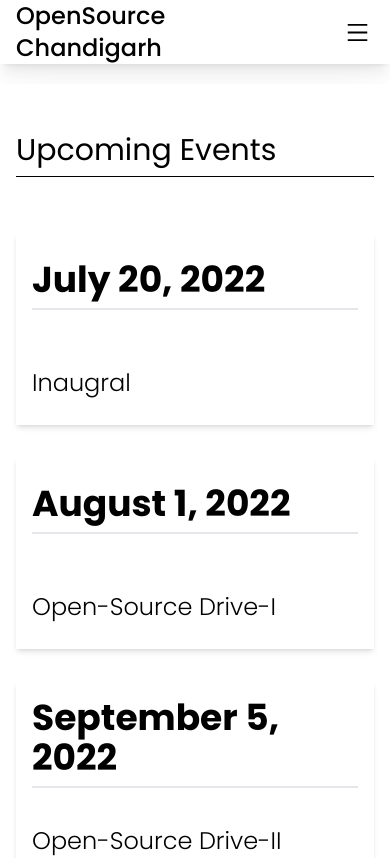
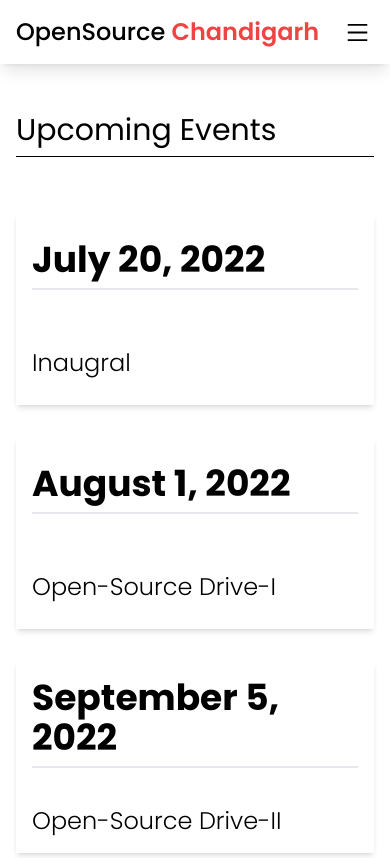
Before and after one commit to aakashj001/open-source-chandigarh, a React (Create React App) app: page /events in a window 390 px wide. Shown: the top 858 px of the page. Built offline with nearby package versions, Linux system fonts and the light colour scheme.

Commit message:
Basic Layout bug fixes || responsive layout done

```diff
--- a/src/components/Events.js
+++ b/src/components/Events.js
@@ -3,7 +3,7 @@
 
 function Events() {
   return (
-    <div className="container m-auto flex flex-col justify-center shadow-2xl my-5 px-4 md:px-24 py-12">
+    <div className="container m-auto flex flex-col justify-center shadow-2xl md:my-10 px-4 md:px-24 py-12">
       <font className="text-3xl md:text-5xl md:px-2 pb-2 md:pb-4 border-b border-b-black">
         Upcoming Events
       </font>
--- a/src/components/Navbar.js
+++ b/src/components/Navbar.js
@@ -36,8 +36,11 @@
   }, [loc]);
   return (
     <div className="sticky top-0 z-[99999] bg-white lg:bg-transparent md:backdrop-blur-md flex w-screen items-center h-16 shadow-lg">
-      <Link className="flex flex-1 lg:flex-[0.4_0_0%] font-medium text-2xl ml-4 link" to={'/'}>
-        OpenSource Chandigarh
+      <Link
+        className="flex flex-1 lg:flex-[0.4_0_0%] font-medium text-2xl ml-4 link"
+        to={"/"}
+      >
+        OpenSource&nbsp;<font className = 'text-red-500 font-semibold'>Chandigarh</font>
       </Link>
       <div className="hidden lg:flex flex-[0.3_0_0%] flex-row items-center text-lg justify-between">
         <Link to={"/"} className="px-4 py-2 rounded-full transition-all">
@@ -66,7 +69,7 @@
         className="flex-[0.2_0_0%] flex pr-5 lg:hidden justify-end "
         onClick={() => setShow(!show)}
       >
-        {show ? <AiOutlineClose size={25}/> : <AiOutlineMenu size={25} />}
+        {show ? <AiOutlineClose size={25} /> : <AiOutlineMenu size={25} />}
       </button>
       <div
         className={`top-16 ${
```
